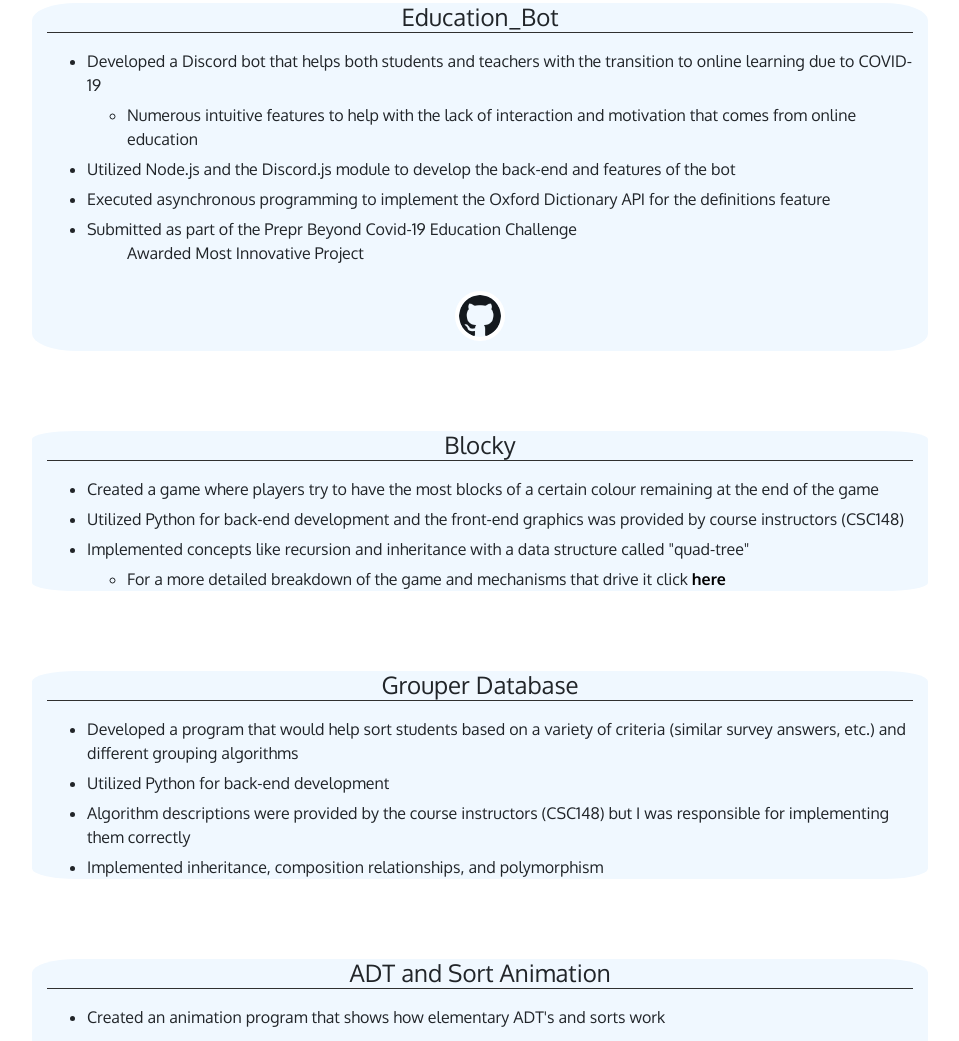
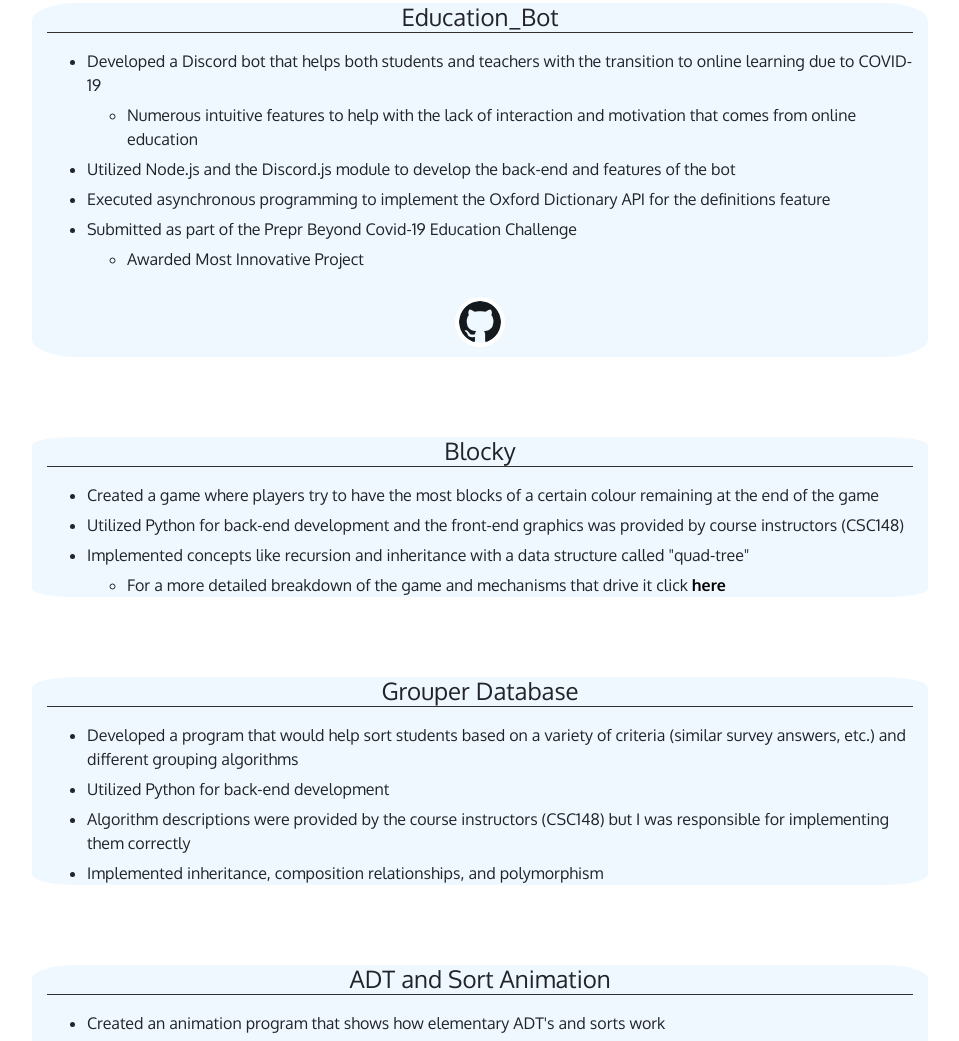
Before and after one commit to chen-jonathan/chen-jonathan.github.io, a plain HTML site: page index.html in a window 1280 px wide. Shown: the part 2418-3459 px from the top of the page, without its empty margins (160-1119 px from the left). Drawn offline with Linux system fonts and the light colour scheme; a script that the page names is missing.

Commit message:
Website 5.1

```diff
--- a/index.html
+++ b/index.html
@@ -152,7 +152,7 @@
       <li>Executed asynchronous programming to implement the Oxford Dictionary API for the definitions feature </li>
 
       <li>Submitted as part of the Prepr Beyond Covid-19 Education Challenge
-        <ul>Awarded Most Innovative Project</ul>
+        <ul><li>Awarded Most Innovative Project</li></ul>
       </li>
     </ul>
     <div class="writer">
```
